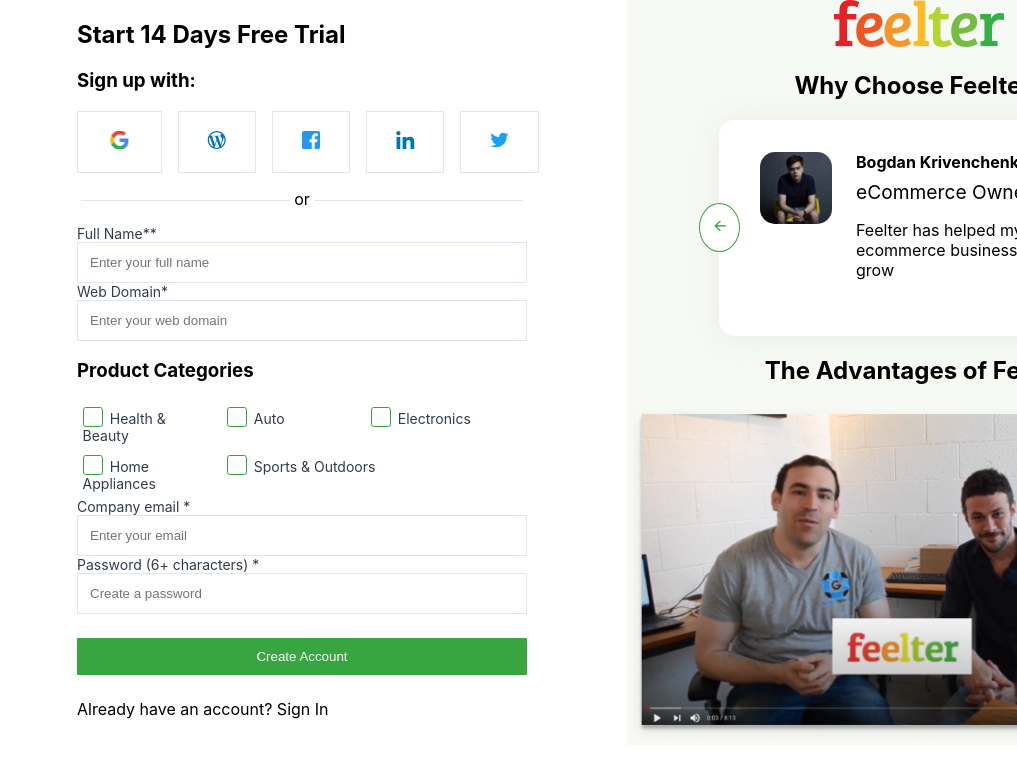
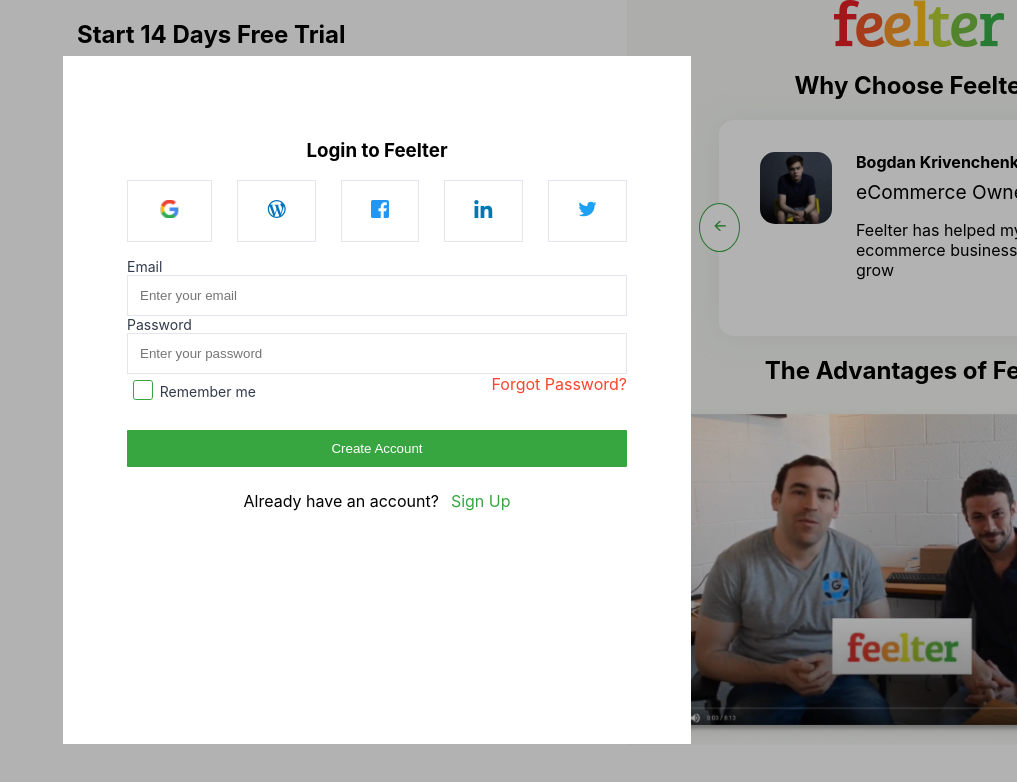
Before and after one commit to alexFeelter/FeelterSignUpComponent, a React (Create React App) app: page /login in a window 1280 px wide. Shown: the top 782 px of the page, without its empty margins (263-1280 px from the left). Built offline with nearby package versions, Linux system fonts and the light colour scheme.

Commit message:
added SPA routing

```diff
--- a/src/App.tsx
+++ b/src/App.tsx
@@ -1,12 +1,35 @@
 import './App.css';
+
+import { Login } from "./components/logIn/Login"
+import { FormSignUp } from "./components/signUp/formSection/formSignUp/FormSignUp"
+
+import {
+	BrowserRouter as Router,
+	Switch,
+	Route,
+	Link,
+	useHistory,
+	useLocation,
+	useParams
+  } from "react-router-dom";
 
 import { FormSection } from "./components/signUp/formSection/FormSection"
 import { AsideSection } from "./components/asideSection/AsideSection"
 
 const App = () => {
 	return <main>
-		<FormSection />
-		<AsideSection />
+
+		<Router>
+			<FormSignUp />
+			{/* <FormSection />
+			<AsideSection /> */}
+
+			<Switch>
+				<Route path="/login">
+					<Login />
+				</Route>
+			</Switch>
+		</Router>
 	</main>
 }
 
--- a/src/components/asideSection/styleAsideSection.css
+++ b/src/components/asideSection/styleAsideSection.css
@@ -26,3 +26,10 @@
 	max-width: 608px;
 	max-height: 340px;
 }
+
+.formContainer {
+	max-width: 450px;
+	width: 100%;
+	margin-left: 340px;
+	margin-right: 100px;
+}
--- a/src/components/logIn/Login.tsx
+++ b/src/components/logIn/Login.tsx
@@ -1,5 +1,7 @@
 import React, { useState } from 'react';
 import { useForm, UseFormRegister } from 'react-hook-form';
+
+import { Link } from "react-router-dom";
 
 import { FeelterInput } from "../signUp/formSection/feelterInput/FeelterInput"
 
@@ -58,9 +60,9 @@
 				<span className="errorStyle">Forgot Password?</span>
 			</div>
 			<input type="submit" value="Create Account" />
-			<div className="flexSpaceBetween">
-				<span>Already have an account? </span>
-				<span onClick={ toogleOverflow }>Sign Up</span>
+			<div className="flexCenter haveAccSign">
+				<span className="labelSign">Already have an account?</span>
+				<Link to="/">Sign Up</Link>
 			</div>
 		</div>
 		<div id="overlay"></div>
--- a/src/components/signUp/formSection/formSignUp/FormSignUp.tsx
+++ b/src/components/signUp/formSection/formSignUp/FormSignUp.tsx
@@ -1,10 +1,12 @@
 import React, { useState } from 'react';
 import { useForm, UseFormRegister } from 'react-hook-form';
 
+import { BrowserRouter as Router, Link } from "react-router-dom";
+
 import { FeelterInput } from "../feelterInput/FeelterInput"
-import { Login } from "../../../logIn/Login"
 
 import './styleFormSignUp.css';
+import { AsideSection } from '../../../asideSection/AsideSection';
 
 export interface IFormValues {
 	email: string,
@@ -20,13 +22,7 @@
 	register: UseFormRegister<IFormValues>
 }
 
-export const FormSignUp = props => {
-
-	const [isOverlayShown, setOverlow] = useState(false)
-
-	const toogleOverflow = () => {
-		setOverlow(!isOverlayShown)
-	}
+export const FormSignUp = () => {
 
 	const {
 		register,
@@ -34,7 +30,9 @@
 		formState: { errors },
 	  } = useForm<IFormValues>();
 
-	return <form>
+	return <>
+		<form className="formContainer">
+			<h2>Start 14 Days Free Trial</h2>
 			<div>
 				<h3>Sign up with:</h3>
 				<div className="svgOrgContainer">
@@ -96,11 +94,11 @@
 			<FeelterInput id="emailComp" htmlFor="emailComp" type="email" placeholder="Enter your email" label="Company email *" register={ register } />
 			<FeelterInput id="pass" htmlFor="pass" type="password" placeholder="Create a password" label="Password (6+ characters) *" register={ register } />
 			<input type="submit" value="Create Account" />
-		<div className="haveAccSignIn">
-			<span>Already have an account? </span>
-			{/* <a href="#">Sign In</a> */}
-			<span onClick={ toogleOverflow }>Sign In</span>
+			<div className="haveAccSign">
+				<span className="labelSign">Already have an account? </span>
+				<Link to="/login">Sign In</Link>
 			</div>
-		{ isOverlayShown && <Login /> }
 		</form>
+		<AsideSection />
+	</>
 }
--- a/src/components/signUp/formSection/formSignUp/styleFormSignUp.css
+++ b/src/components/signUp/formSection/formSignUp/styleFormSignUp.css
@@ -117,11 +117,15 @@
 	border-color: #bfb;
 }
 
-.haveAccSignIn {
+.labelSign {
+	padding-right: .75rem;
+}
+
+.haveAccSign {
 	padding-top: 1.5rem;
 }
 
-.haveAccSignIn > a {
+.haveAccSign > a {
 	color: rgba(56, 166, 64, 1);
 	text-decoration: none;
 }
```
Also changed, not shown: src/index.tsx (+6 -5 lines). Lines whose indentation alone changed are shown as unchanged.
